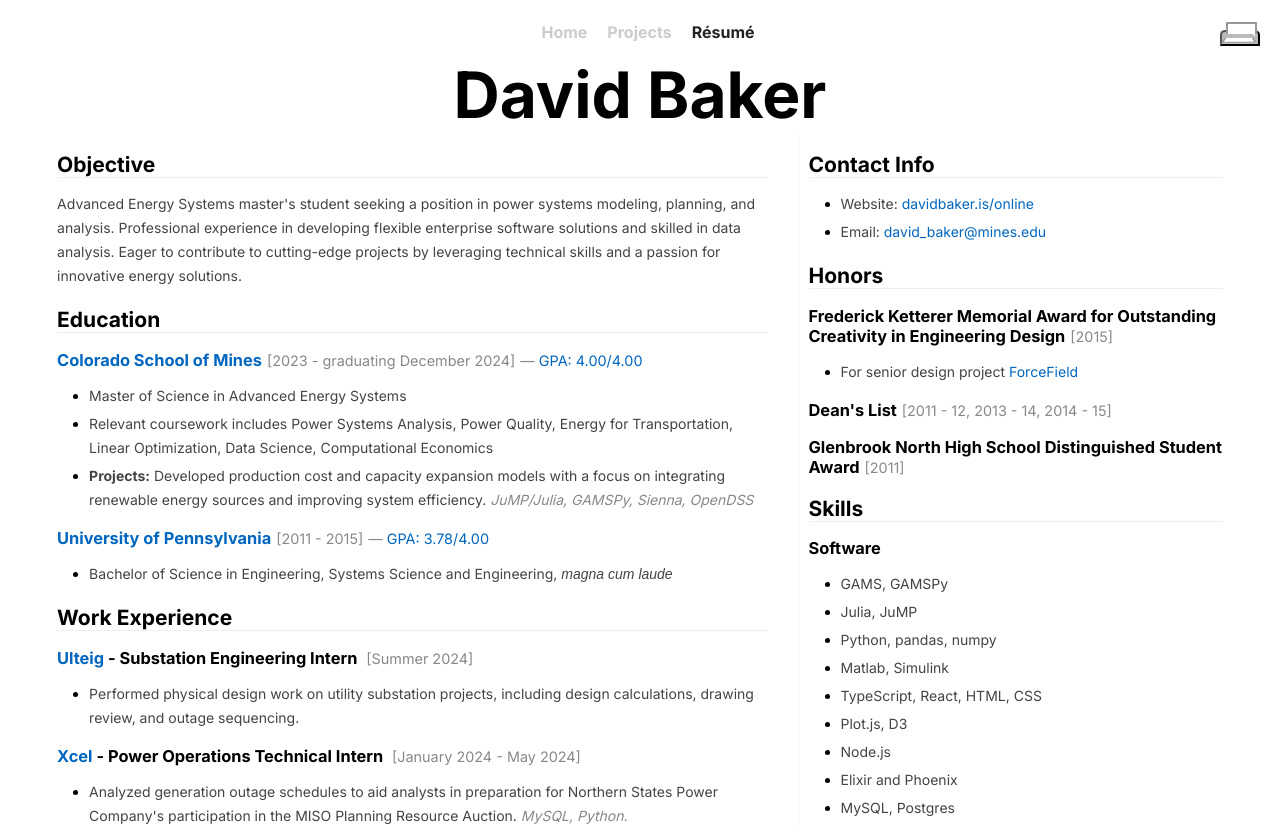
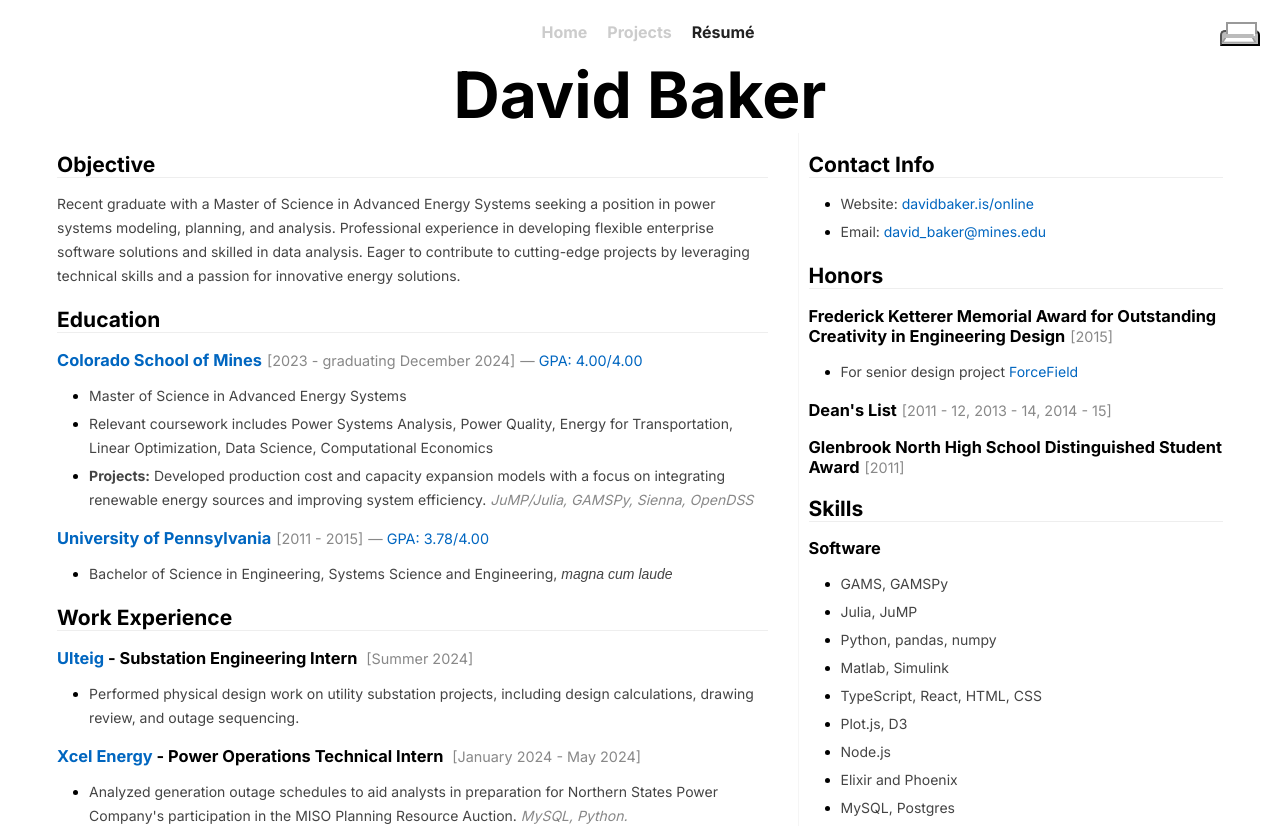
Before and after one commit to davvidbaker/davidbaker-is-next, a Next.js app: page /looking-for-work in a window 1280 px wide. Shown: the top 826 px of the page. Built offline with nearby package versions, Linux system fonts and the light colour scheme.

Commit message:
update resume

```diff
--- a/src/app/(main)/looking-for-work/base.tsx
+++ b/src/app/(main)/looking-for-work/base.tsx
@@ -303,7 +303,7 @@ interface Props {
 }
 
 const baseObjective = `
-Advanced Energy Systems master's student seeking a position in power systems modeling, planning, and analysis.
+Recent graduate with a Master of Science in Advanced Energy Systems seeking a position in power systems modeling, planning, and analysis.
 Professional experience in developing flexible enterprise software solutions and skilled in data analysis.
 Eager to contribute to cutting-edge projects by leveraging technical skills and a passion for innovative energy solutions.`
 
@@ -382,7 +382,7 @@ export const Resume = ({ objective = baseObjective, relevantCoursework = baseCou
                             </li>
                         </ul>
                         <h3>
-                            <a href="https://my.xcelenergy.com/s/">Xcel</a> - Power Operations Technical Intern <span>[January 2024 - May 2024]</span>
+                            <a href="https://my.xcelenergy.com/s/">Xcel Energy</a> - Power Operations Technical Intern <span>[January 2024 - May 2024]</span>
                         </h3>
                         <ul>
                             <li>
```
